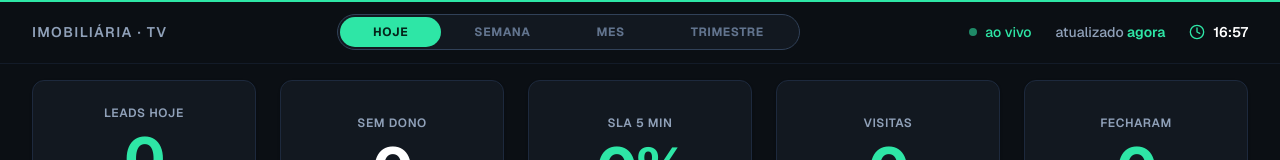
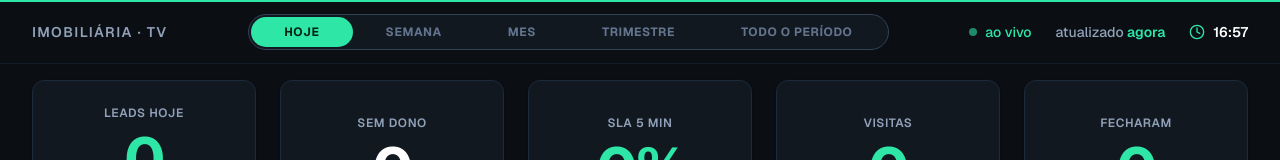
Before and after one commit to aimoobsitemainteligente-cell/imobzi-meta, a Next.js app: page /tv in a window 1280 px wide. Shown: the top 160 px of the page. Built offline with nearby package versions, Linux system fonts and the light colour scheme; no server answers; the database is empty.

Commit message:
feat(tv): adiciona opcao todo_periodo para visualizar dados sem limite de data

```diff
--- a/src/app/api/tv/route.ts
+++ b/src/app/api/tv/route.ts
@@ -8,12 +8,12 @@ export async function GET(request: Request) {
   try {
     const { searchParams } = new URL(request.url);
     const periodParam = searchParams.get('period') || 'hoje';
-    const period = ['hoje', 'semana', 'mes', 'trimestre'].includes(periodParam) ? periodParam : 'hoje';
+    const period = ['hoje', 'semana', 'mes', 'trimestre', 'todo_periodo'].includes(periodParam) ? periodParam : 'hoje';
 
     // Ler do banco de dados Neon (ultra-rápido, evita timeout da Vercel)
     const leads = await getTvLeadsFromDb();
 
-    let dashboardData = calculateDashboardData(leads, period as 'hoje' | 'semana' | 'mes' | 'trimestre');
+    let dashboardData = calculateDashboardData(leads, period as 'hoje' | 'semana' | 'mes' | 'trimestre' | 'todo_periodo');
 
     return NextResponse.json(dashboardData);
   } catch (error) {
--- a/src/app/tv/components/TopBar.tsx
+++ b/src/app/tv/components/TopBar.tsx
@@ -21,9 +21,9 @@ export function TopBar({ periodo, setPeriodo, lastUpdate, currentTime }: TopBarP
       </div>
 
       <div className="flex bg-[#121820] rounded-full border border-slate-700 p-0.5 cursor-pointer">
-        {(['hoje', 'semana', 'mes', 'trimestre'] as Period[]).map((p) => {
+        {(['hoje', 'semana', 'mes', 'trimestre', 'todo_periodo'] as Period[]).map((p) => {
           const isActive = periodo === p;
-          const label = p.toUpperCase();
+          const label = p === 'todo_periodo' ? 'TODO O PERÍODO' : p.toUpperCase();
           return (
             <div
               key={p}
--- a/src/app/tv/tv-shell.tsx
+++ b/src/app/tv/tv-shell.tsx
@@ -44,6 +44,14 @@ const PERIOD_THEME = {
     accentDim: "#9D72FF33",
     glow: "#9D72FF22",
     pillText: "#1A0B2E",
+  },
+  todo_periodo: {
+    id: "todo_periodo",
+    label: "Todo Período",
+    accent: "#FF4D4D",      // vermelho suave
+    accentDim: "#FF4D4D33",
+    glow: "#FF4D4D22",
+    pillText: "#2E0B0B",
   }
 };
 
@@ -150,11 +158,13 @@ export function TvShell() {
           if (prev === 'hoje') return 'semana';
           if (prev === 'semana') return 'mes';
           if (prev === 'mes') return 'trimestre';
+          if (prev === 'trimestre') return 'todo_periodo';
           return 'hoje';
         });
       } else if (e.key === 'ArrowLeft' || e.key === 'Left' || e.keyCode === 37) {
         setPeriod(prev => {
-          if (prev === 'hoje') return 'trimestre';
+          if (prev === 'hoje') return 'todo_periodo';
+          if (prev === 'todo_periodo') return 'trimestre';
           if (prev === 'trimestre') return 'mes';
           if (prev === 'mes') return 'semana';
           return 'hoje';
--- a/src/lib/time.ts
+++ b/src/lib/time.ts
@@ -78,7 +78,9 @@ export function parseFromSP(dataStr: string, horaStr?: string): number | null {
  * Retorna o timestamp (ms) do INÍCIO do período solicitado,
  * considerando a meia-noite no fuso horário de São Paulo.
  */
-export function getStartOfPeriodSP(period: 'hoje' | 'semana' | 'mes' | 'trimestre'): number {
+export function getStartOfPeriodSP(period: 'hoje' | 'semana' | 'mes' | 'trimestre' | 'todo_periodo'): number {
+  if (period === 'todo_periodo') return 0;
+
   const now = new Date();
 
   // Pegamos a data atual em SP
--- a/src/lib/tv/aggregates.ts
+++ b/src/lib/tv/aggregates.ts
@@ -68,6 +68,7 @@ export function calculateDashboardData(leads: any[], period: Period = 'hoje'): T
   }
 
   const isDateInPeriod = (dateMs: number, period: Period) => {
+    if (period === 'todo_periodo') return true;
     if (period === 'hoje') return dateMs >= startOfToday;
     if (period === 'semana') return dateMs >= startOfWeek;
     if (period === 'mes') return dateMs >= startOfMonth;
@@ -160,6 +161,9 @@ export function calculateDashboardData(leads: any[], period: Period = 'hoje'): T
   } else if (period === 'trimestre') {
     metaVisitas = metaVisitasMes * 3; // Approx 3 months of data usually
     metaFecharam = metaFecharamMes * 3;
+  } else if (period === 'todo_periodo') {
+    metaVisitas = metaVisitasMes * 12; // Approx 1 year for all time
+    metaFecharam = metaFecharamMes * 12;
   }
 
   // Calculate Median
--- a/src/lib/tv/types.ts
+++ b/src/lib/tv/types.ts
@@ -57,7 +57,7 @@ export interface Campanha {
 }
 
 // Derived Types for TV Dashboard
-export type Period = 'hoje' | 'semana' | 'mes' | 'trimestre';
+export type Period = 'hoje' | 'semana' | 'mes' | 'trimestre' | 'todo_periodo';
 
 export interface Kpis {
   leads: { total: number, meta: number, outros: number };
```
